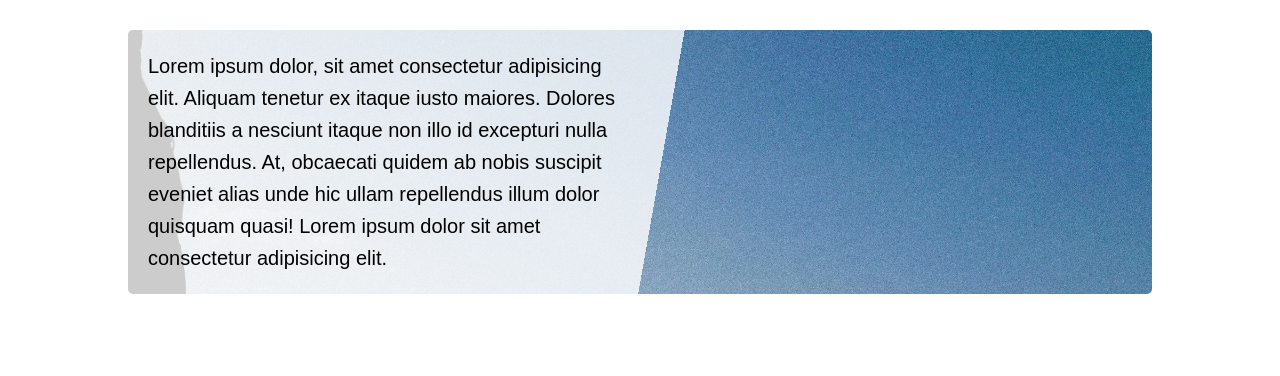
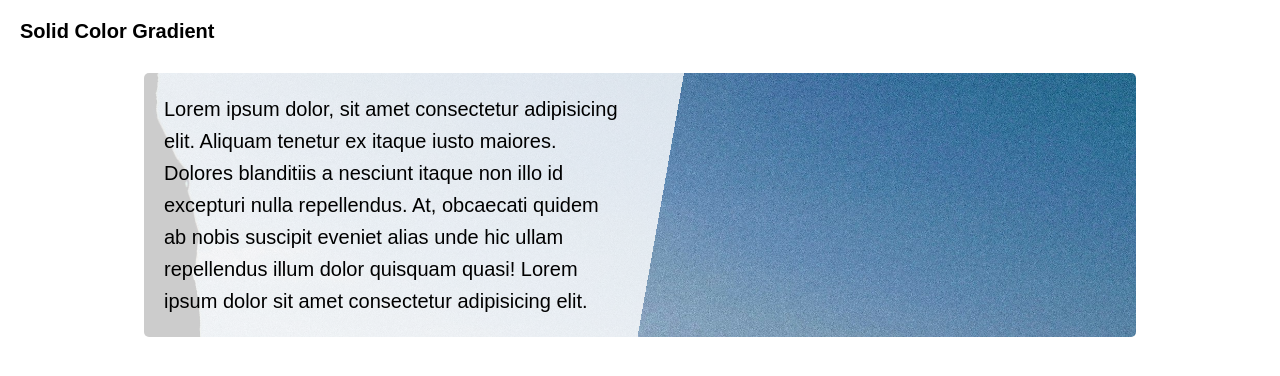
Before and after one commit to ErreurDeSyntaxe/practice-css, a plain HTML site: page src/SolidGradient/solid.html in a window 1280 px wide. Drawn offline with Linux system fonts and the light colour scheme.

```diff
--- a/src/SolidGradient/solid.html
+++ b/src/SolidGradient/solid.html
@@ -18,6 +18,7 @@
       }
       body {
         font-family: sans-serif;
+        padding: 2rem;
       }
       :root {
         --color-primary: #16c47f;
@@ -47,6 +48,7 @@
     </style>
   </head>
   <body>
+    <h1 class="heading-1">Solid Color Gradient</h1>
     <div class="container">
       <div class="text-box">
         Lorem ipsum dolor, sit amet consectetur adipisicing elit. Aliquam
```
Also changed, not shown: src/Grid/grid.html (+1 -3 lines), src/Icons/favicon.html (+1 -3 lines), src/ResponsiveImages/images.html (+1 -3 lines).
